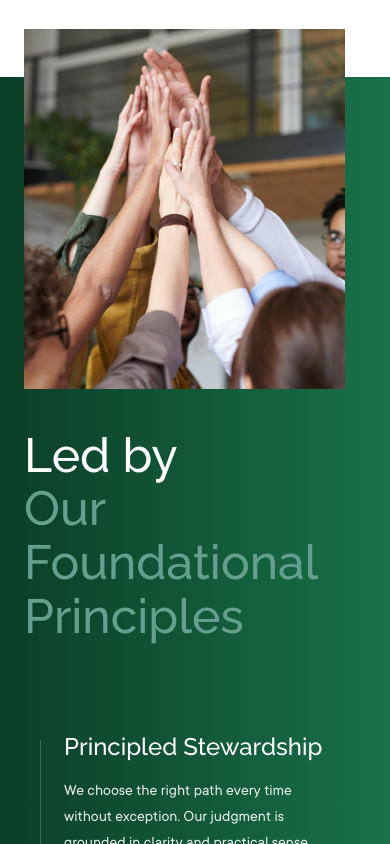
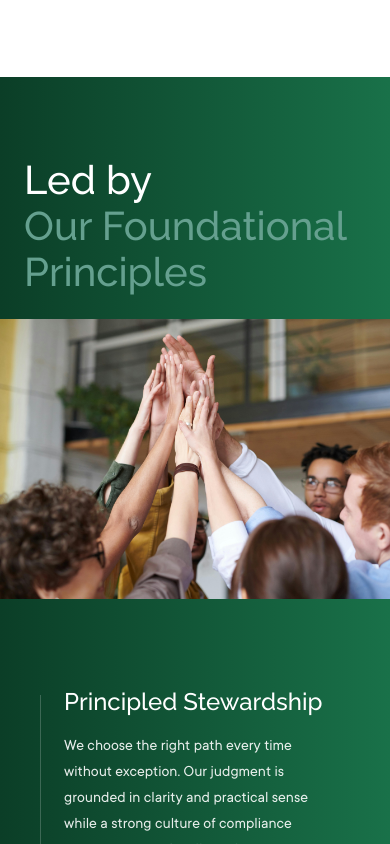
Before and after one commit to CodeWhiz-101/Jcult, a Next.js app: page /who-we-are/our-culture in a window 390 px wide. Shown: the part 1227-2071 px from the top of the page. Built offline with nearby package versions, Linux system fonts and the light colour scheme.

Commit message:
chore: force vercel rebuild

```diff
--- a/src/components/features/Accordion.tsx
+++ b/src/components/features/Accordion.tsx
@@ -83,15 +83,16 @@ export default function Accordion({ regions }: { regions: Region[] }) {
               {/* ================= CONTENT ================= */}
              <div
   className={`
-                  mt-10 grid grid-cols-12 gap-10 overflow-hidden
+    mt-10 grid grid-cols-1 md:grid-cols-12 gap-10
     transition-all duration-300 ease-in-out
     ${
       isOpen
-                      ? "max-h-[1000px] opacity-100 translate-y-0"
-                      : "max-h-0 opacity-0 translate-y-2 pointer-events-none"
+        ? "max-h-[2000px] opacity-100 translate-y-0"
+        : "max-h-0 opacity-0 translate-y-2 pointer-events-none overflow-hidden"
     }
   `}
 >
+
 
                 {/* LEFT — CITY LIST */}
                 <div className="col-span-3 flex flex-col space-y-4 text-[18px]">
@@ -205,13 +206,29 @@ export default function Accordion({ regions }: { regions: Region[] }) {
 
 
                 {/* RIGHT — IMAGE (SMALLER & CLEAN) */}
-                <div className="col-span-5 flex justify-end">
-<div className="relative w-[85%] aspect-[4/3] overflow-hidden ">
+            <div className="md:col-span-5 flex justify-start md:justify-end">
+  <div
+    className="
+      relative
+      /* Set a specific width on mobile to create that right-side gap */
+      w-[300px] sm:w-[350px] md:w-[85%]
+
+      /* Aspect ratio 3/4 makes it tall like the Dubai skyscraper pic */
+      aspect-[3/4] md:aspect-[4/3]
+
+      overflow-hidden
+    "
+  >
+
+
+
+
+
                     <Image
                       src="/images/ourculture3.jpg"
                       alt="city"
                       fill
-                      className="object-cover"
+                      className="object-cover object-center"
                     />
                   </div>
                 </div>
--- a/src/components/features/CoreValuesSection.tsx
+++ b/src/components/features/CoreValuesSection.tsx
@@ -33,9 +33,53 @@ export default function CoreValuesSection() {
 
   return (
     <section className="bg-primary text-white py-20 relative overflow-visible">
-      {/* HERO SECTION */}
-      <div className="grid grid-cols-1 md:grid-cols-2 items-center gap-10 px-6 md:pl-0 md:pr-10 lg:pr-14
- md:pr-10 lg:pr-14">
+      {/* HERO SECTION — MOBILE ONLY */}
+<div className="md:hidden px-6 pt-0">
+
+  {/* TEXT FIRST */}
+  <FadeLeft>
+    <div className="font-brand mb-6">
+      <h2
+        style={{ fontFamily: 'Raleway, sans-serif' }}
+        className="
+          font-medium
+          text-[40px]
+          leading-[1.15]
+        "
+      >
+        <span className="block text-white">
+          Led by
+        </span>
+        <span className="block font-medium text-[#65A08F]">
+          Our Foundational Principles
+        </span>
+      </h2>
+    </div>
+  </FadeLeft>
+
+  {/* IMAGE BELOW — FULL BLEED LEFT */}
+  <FadeLeft delay={150}>
+    <div
+      className="
+        relative
+        w-screen
+        h-[280px]
+        -ml-6
+      "
+    >
+      <img
+        src="/images/ourculture2.jpg"
+        alt="Team collaboration"
+        className="w-full h-full object-cover"
+      />
+    </div>
+  </FadeLeft>
+
+</div>
+
+     {/* HERO SECTION — DESKTOP ONLY */}
+<div className="hidden md:grid grid-cols-2 items-center gap-10 px-6 md:pl-0 md:pr-10 lg:pr-14">
+
 
 
 
```
Also changed, not shown: 1 other file (tests, documents, lock files or other folders). Lines whose indentation alone changed are shown as unchanged.
